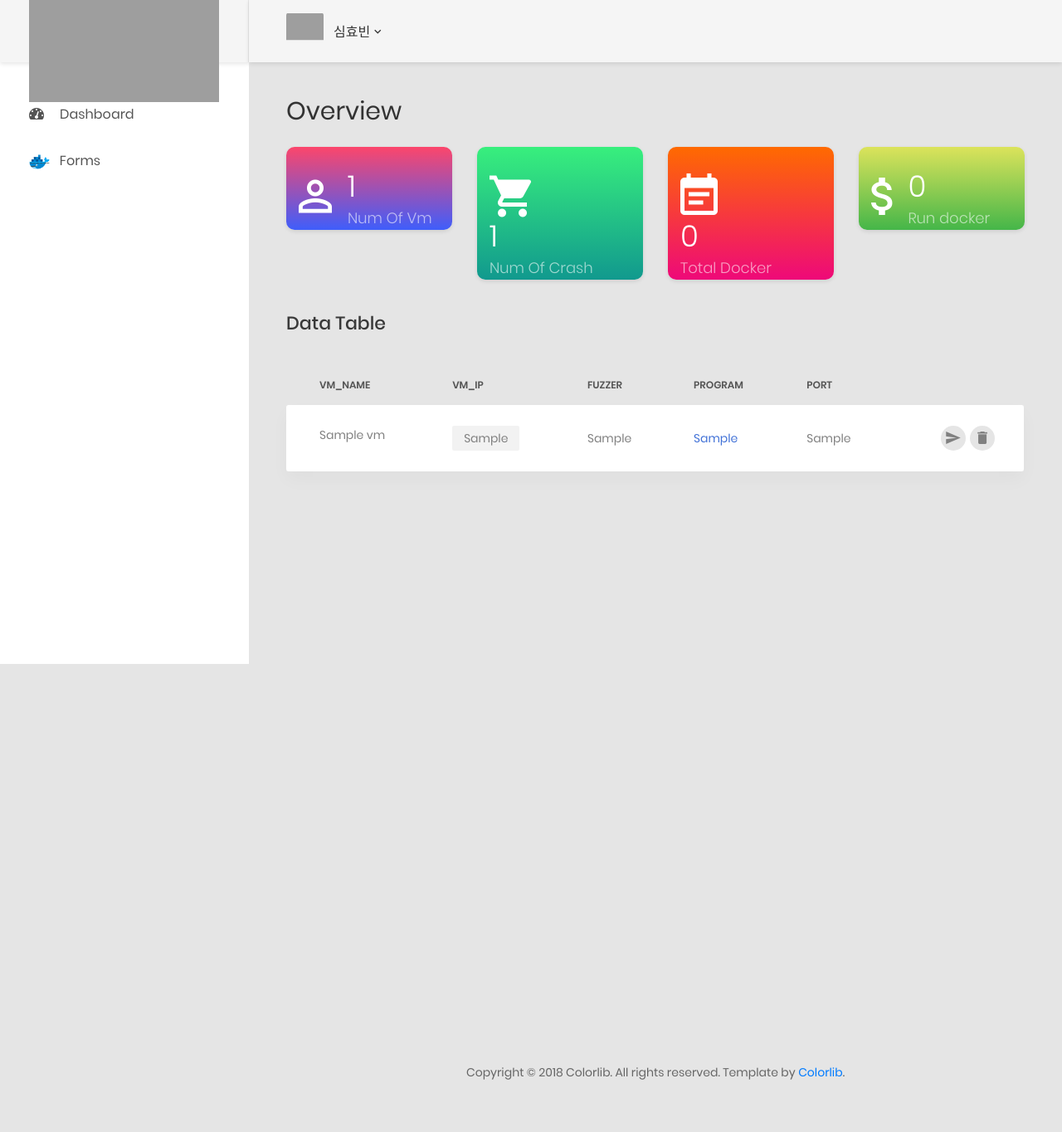
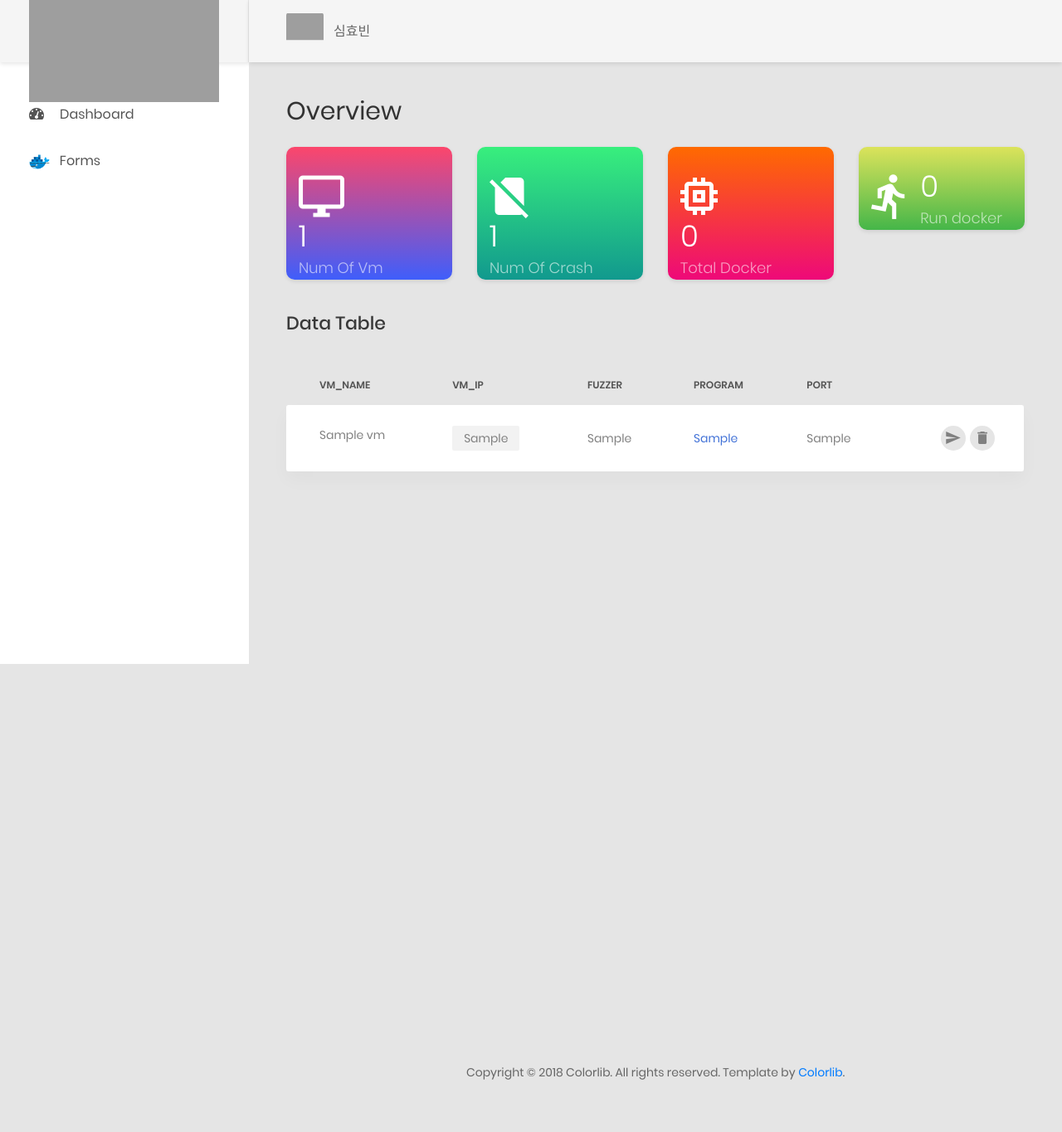
Before and after one commit to ksyang/CrashMan, a Django app: page / in a window 1280 px wide. Shown: the whole page at 83% size. Run offline with Django 3.2, Linux system fonts and the light colour scheme; tables that the repository leaves empty hold one stand-in row (values such as "Sample post"); some libraries are stand-ins or nearby versions; grey boxes are pictures that could not be loaded.

Commit message:
modify icons

```diff
--- a/dashboard/models.py
+++ b/dashboard/models.py
@@ -5,7 +5,6 @@ from django.utils import timezone
 class Vm(models.Model):
     VM_Name = models.CharField(max_length=30)
     VM_ip = models.CharField(max_length=20)
-
     Program = models.CharField(max_length=30)
     Port = models.CharField(max_length=10)
     Fuzzer = models.CharField(max_length=30)
--- a/dashboard/templates/dashboard/base.html
+++ b/dashboard/templates/dashboard/base.html
@@ -76,7 +76,7 @@
                                             <img src="https://i.ytimg.com/vi/u1DIaxLyhIA/maxresdefault.jpg" />
                                         </div>
                                         <div class="content">
-                                            <a class="js-acc-btn" href="#">심효빈</a>
+                                            심효빈
                                         </div>
 
                                     </div>
--- a/dashboard/templates/dashboard/post_list.html
+++ b/dashboard/templates/dashboard/post_list.html
@@ -24,7 +24,7 @@ $('button').click(function(event) {
                                     <div class="overview__inner">
                                         <div class="overview-box clearfix">
                                             <div class="icon">
-                                                <i class="zmdi zmdi-account-o"></i>
+                                                <i class="zmdi zmdi-desktop-windows"></i>
                                             </div>
                                             <div class="text">
                                                 <h2>{{Vmnum}}</h2>
@@ -39,7 +39,7 @@ $('button').click(function(event) {
                                     <div class="overview__inner">
                                         <div class="overview-box clearfix">
                                             <div class="icon">
-                                                <i class="zmdi zmdi-shopping-cart"></i>
+                                                <i class="zmdi zmdi-card-off"></i>
                                             </div>
                                             <div class="text">
                                                 <h2>{{Crashnum}}</h2>
@@ -54,7 +54,7 @@ $('button').click(function(event) {
                                     <div class="overview__inner">
                                         <div class="overview-box clearfix">
                                             <div class="icon">
-                                                <i class="zmdi zmdi-calendar-note"></i>
+                                                <i class="zmdi zmdi-memory"></i>
                                             </div>
                                             <div class="text">
                                                 <h2>0</h2>
@@ -69,7 +69,7 @@ $('button').click(function(event) {
                                     <div class="overview__inner">
                                         <div class="overview-box clearfix">
                                             <div class="icon">
-                                                <i class="zmdi zmdi-money"></i>
+                                                <i class="zmdi zmdi-run"></i>
                                             </div>
                                             <div class="text">
                                                 <h2>0</h2>
```
